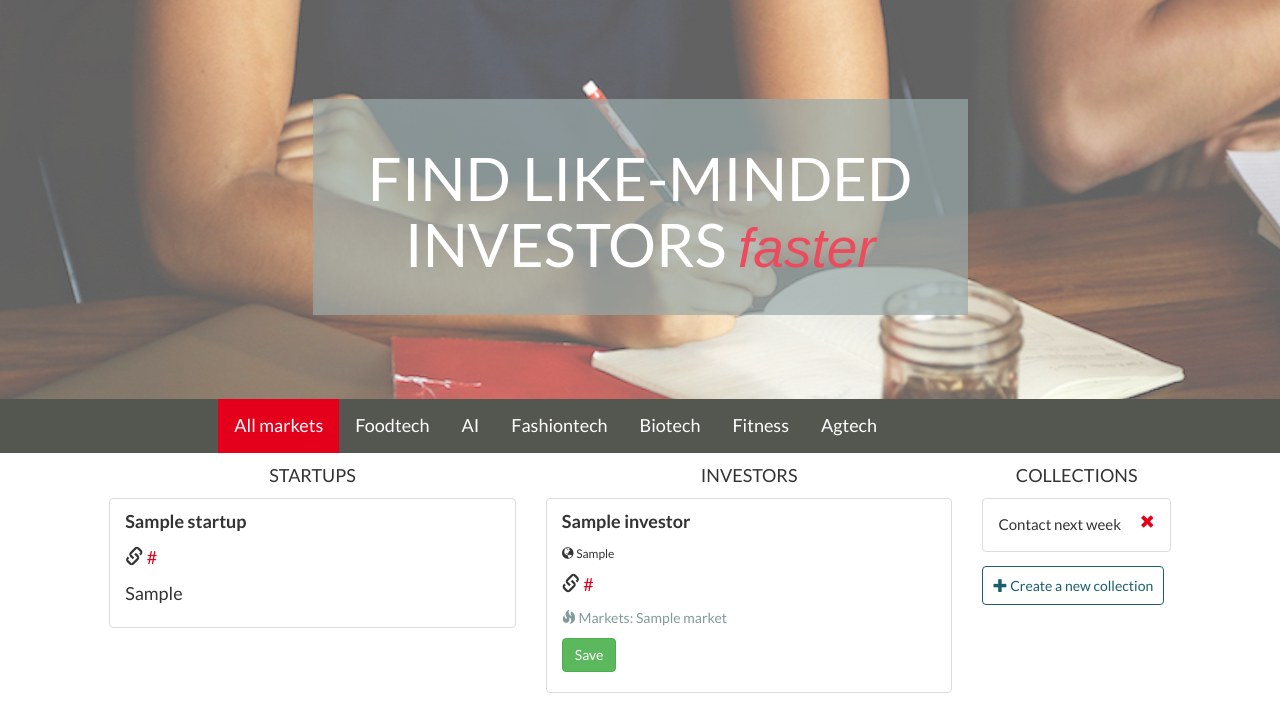
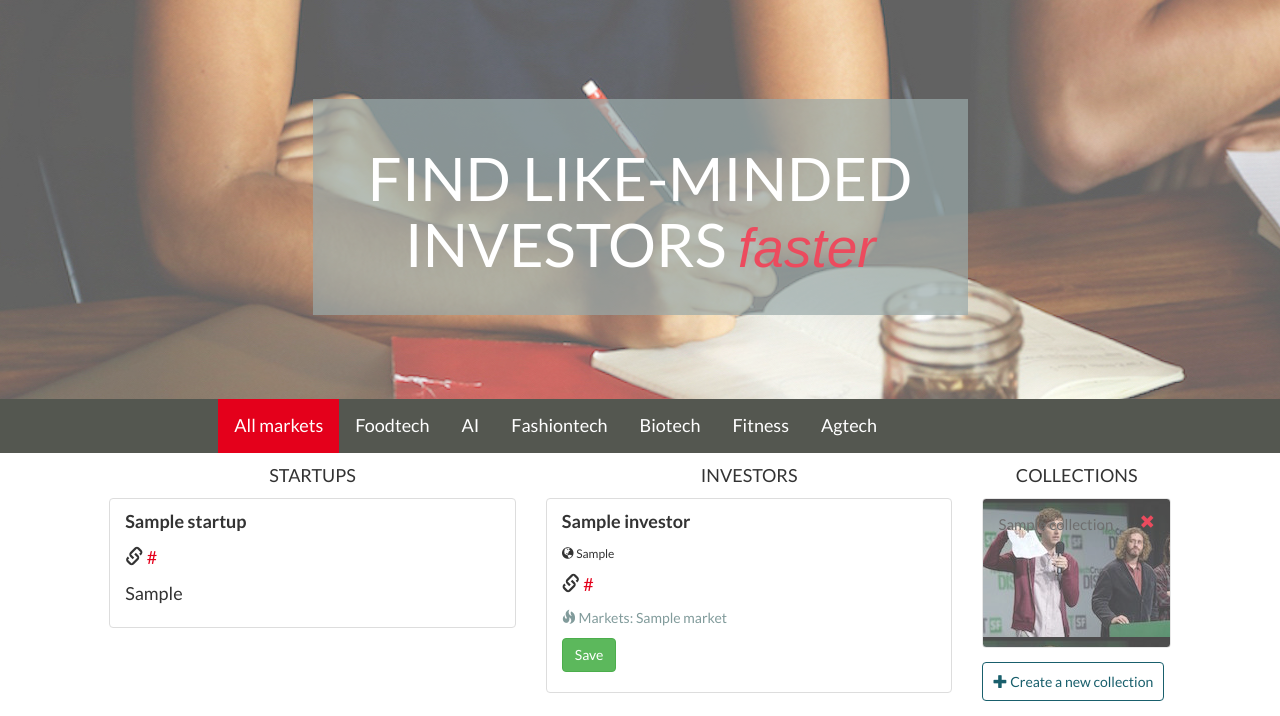
Before and after one commit to polinamarchenko/funderlee, a Flask app: page / in a window 1280 px wide. Shown: the part 84-800 px from the top of the page. Run offline with Flask 2, Linux system fonts and the light colour scheme; a user stored in the database is signed in; tables that the repository leaves empty hold one stand-in row (values such as "Sample post"); some libraries are stand-ins or nearby versions; some web fonts are replaced.

Commit message:
Fix new.html

```diff
--- a/project/__init__.py
+++ b/project/__init__.py
@@ -1,8 +1,9 @@
-from flask import Flask, render_template
+from flask import Flask, redirect, render_template, request, url_for, flash
 from flask_sqlalchemy import SQLAlchemy
 from flask_modus import Modus
 from flask_bcrypt import Bcrypt
 from flask_login import LoginManager, current_user, login_user, login_required
+from project.collections.forms import CollectionForm
 import config
 import os
 
@@ -43,8 +44,18 @@ app.register_blueprint(users_blueprint, url_prefix='/users')
 def load_user(id):
     return User.query.get(int(id))
 
-@app.route('/')
+@app.route('/', methods=['GET', 'POST'])
 def root():
     investors = Investor.query.all()
     startups = Startup.query.all()
+    if request.method == 'POST':
+        form = CollectionForm(request.form)
+        if form.validate():
+            collection = Collection(name=form.name.data, user_id=current_user.id)
+            db.session.add(collection)
+            db.session.commit()
+            flash('You have create a new collection')
+            return render_template('home.html', investors=investors, startups=startups)
+        flash('Collection name cannot be empty')
+        return redirect('url_for(users.new)', form=form)
     return render_template('home.html', investors=investors, startups=startups)
--- a/project/static/stylesheets/style.css
+++ b/project/static/stylesheets/style.css
@@ -5,6 +5,8 @@
   position: relative;
   margin-top: -20px;
 }
+
+
 body {
   font-family: 'Lato', sans-serif;
   font-size: 18px;
@@ -142,6 +144,9 @@ li.collection {
   padding-top: 15px;
   padding-bottom: 15px;
   font-size: 15px;
+  background-image: url('/static/images/funderlee_collection.jpg');
+  height: 150px;
+  opacity: 0.7;
 }
 
 .right {
@@ -174,3 +179,7 @@ p.markets {
   border: solid 1px #d5e2e2;
   border-radius: 4px;
 }
+
+p.collection-home-side {
+  margin-bottom: 0;
+}
--- a/project/templates/base.html
+++ b/project/templates/base.html
@@ -2,6 +2,7 @@
 <html>
   <head>
     <meta charset="utf-8">
+    <meta name="viewport" content="width=device-width, initial-scale=1.0">
     <title>Funderlee</title>
     <link
       href="https://maxcdn.bootstrapcdn.com/bootstrap/3.3.7/css/bootstrap.min.css"
--- a/project/templates/home.html
+++ b/project/templates/home.html
@@ -58,9 +58,13 @@
     <div class="col-lg-2">
       <p class="title">COLLECTIONS</p>
       <ul class="list-group collections">
-        <li class="list-group-item collection">Contact next week <a href="#"><span class="glyphicon glyphicon-remove right" aria-hidden="true"></span></a></li>
+        <li class="list-group-item collection">
+          {% for collection in current_user.collections %}
+            <p class="collection-home-side">{{collection.name}} <a href="#"><span class="glyphicon glyphicon-remove right" aria-hidden="true"></span></a></p>
+          {% endfor %}
+          </li>
       </ul>
-      <a class="add-item" href="{{url_for('users.new')}}"><span class="glyphicon glyphicon-plus" aria-hidden="true"></span> Create a new collection</a>
+      <a class="add-item" href="{{url_for('users.new', id=current_user.id)}}"><span class="glyphicon glyphicon-plus" aria-hidden="true"></span> Create a new collection</a>
     </div>
 
   </div>
```
Also changed, not shown: project/users/templates/users/collection.html (+7 -2 lines), project/users/templates/users/new.html (+6 -17 lines), project/static/images/funderlee_collection.jpg (added).
